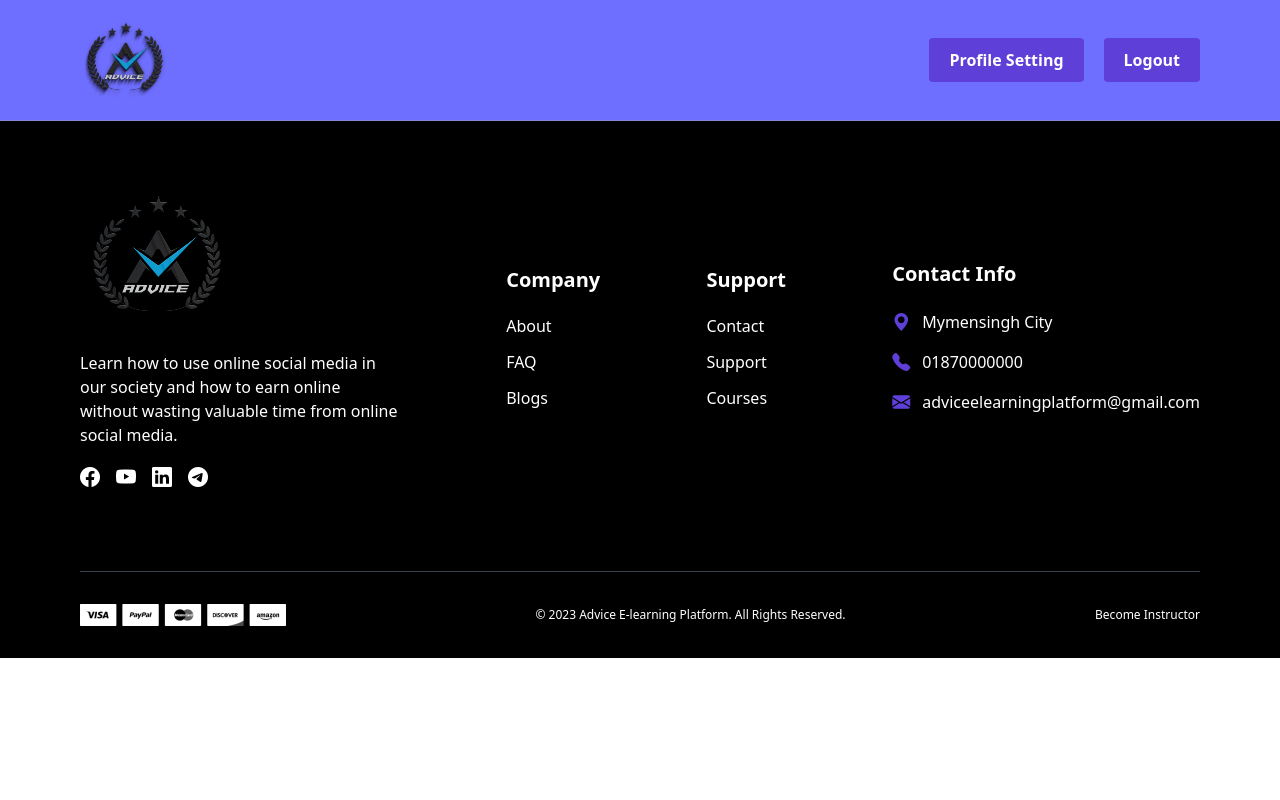
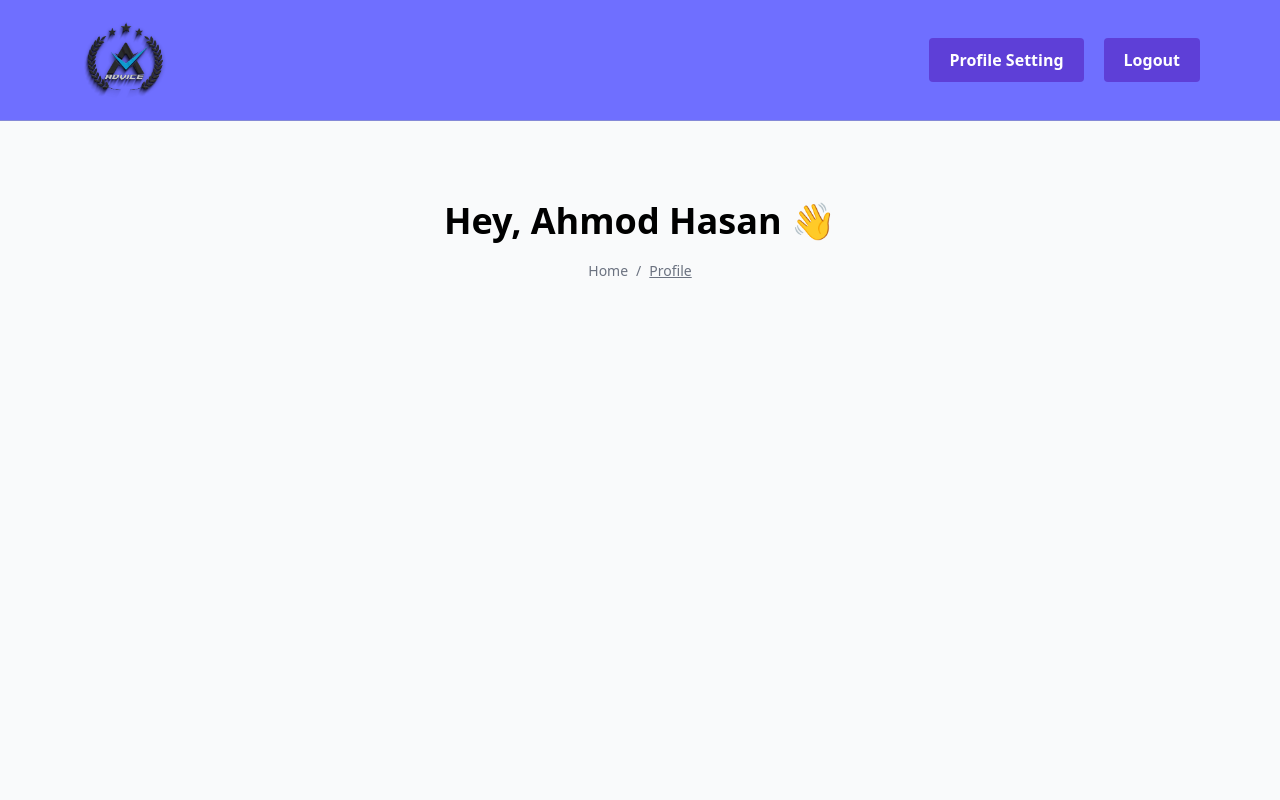
Before and after one commit to anupom998/Advance-E-Learning-Platform, a React (Create React App) app: page / in a window 1280 px wide. Shown: the top 800 px of the page. Built offline with nearby package versions, Linux system fonts and the light colour scheme.

Commit message:
create: student/profileSetting page created

```diff
--- a/src/App.js
+++ b/src/App.js
@@ -2,6 +2,7 @@ import "./App.css";
 import HomeLayout from "./Layouts/HomeLayout";
 import StudentLayout from "./Layouts/StudentLayout";
 import IndexPage from "./Pages/IndexPage";
+import ProfileSetting from "./Pages/Student/ProfileSetting";
 /**
  * Task : Setup the APP router
  */
@@ -15,7 +16,9 @@ function App() {
      *Student pages => should be in private route
      * add prefix of "student"
      */
-    <StudentLayout></StudentLayout>
+    <StudentLayout>
+      <ProfileSetting />
+    </StudentLayout>
   );
 }
 
--- /dev/null
+++ b/src/Pages/Student/ProfileSetting.jsx
@@ -0,0 +1,30 @@
+import React from "react";
+import BreadCrumb from "../../Components/Library/BreadCrumb";
+
+const ProfileSetting = () => {
+  return (
+    <main className="min-h-screen  py-20 bg-gray-50">
+      <header className="text-center">
+        {/* Name */}
+        <h1 className="text-3xl md:text-4xl mb-5 font-semibold">Hey, {"Ahmod Hasan"} 👋</h1>
+
+        <BreadCrumb
+          links={[
+            {
+              pageName: "Home",
+              route: "/",
+            },
+            {
+              pageName: "Profile",
+              route: "/student/profile",
+              lock: true,
+            },
+          ]}
+        />
+      </header>
+      <section className=" space-y-10"></section>
+    </main>
+  );
+};
+
+export default ProfileSetting;
```
